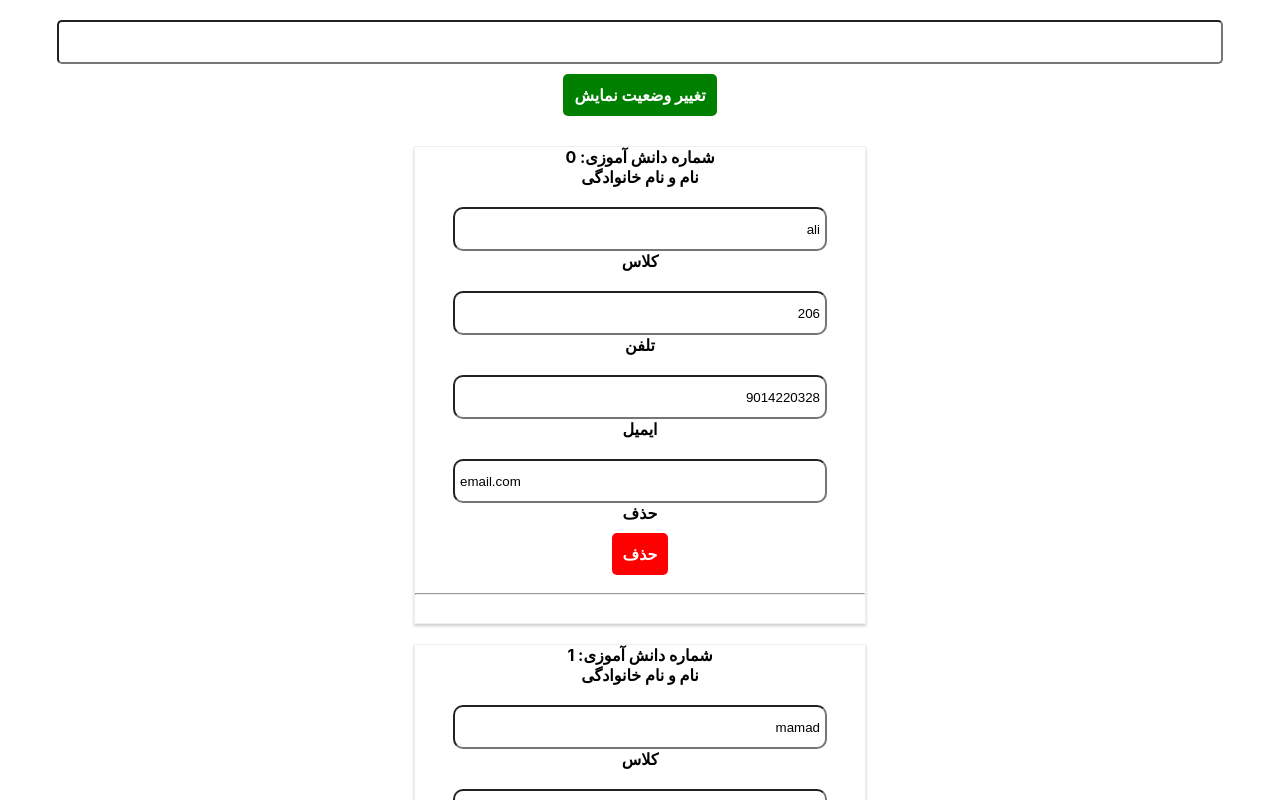
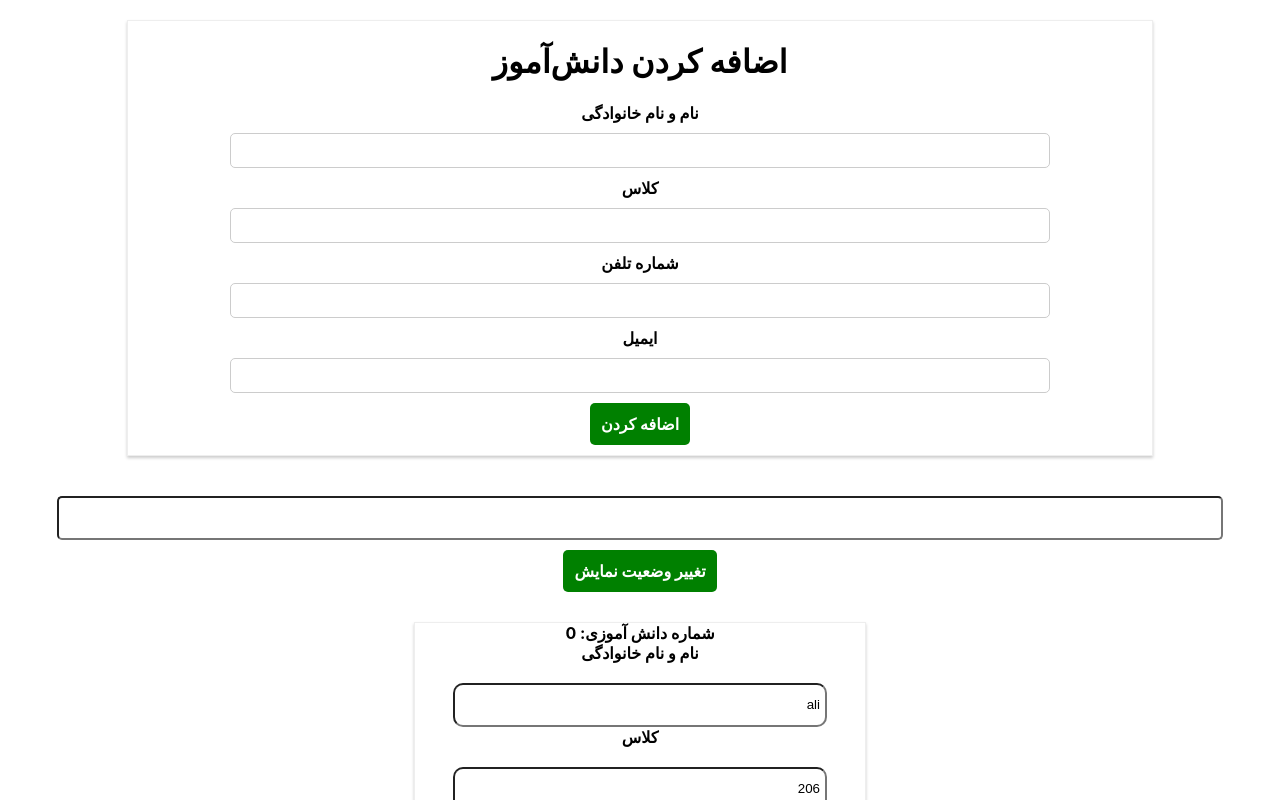
Before and after one commit to xandner/react-students, a React (Create React App) app: page / in a window 1280 px wide. Shown: the top 800 px of the page. Built offline with nearby package versions, Linux system fonts and the light colour scheme.

Commit message:
design add student

```diff
--- a/src/App.js
+++ b/src/App.js
@@ -2,91 +2,121 @@ import React, { useEffect, useState } from 'react';
 
 import Students from './components/students/students';
 import Button from './components/UI/button/button';
-import "./App.css"
+import "./App.css";
+import NewStudent from "./components/students/new_student/newStudent";
 
 function App() {
   const [students, setStudents] = useState([
-    { id: 0, name: "ali", classNumber: 206, phone: "9014220328", email: "email.com" },
-    { id: 1, name: "mamad", classNumber: 280, phone: "9014221358", email: "email.com" },
-    { id: 2, name: "taghi", classNumber: 201, phone: "9014226358", email: "email.com" },
-    { id: 3, name: "akbar", classNumber: 220, phone: "9014229358", email: "email.com" },
-  ])
-  const [arrayHolder,setArrayHolder]=useState([])
-  const [toggle,setToggle]=useState(false)
-  const [searchBarValue,setSearchBarValue] = useState("")
-  useEffect(()=>{
-    setArrayHolder(students)
-  },[])
-  const searchFilterFunction=(event)=>{
-    const searched=arrayHolder.filter((item)=>{
-      return item.name.toUpperCase().indexOf(event.target.value.toUpperCase())>-1
-    })
-    console.log(event.target.value)
-    console.log(searched)
-    setStudents(searched)
-    setSearchBarValue(event.target.value)
-  }
+    {
+      id: 0,
+      name: "ali",
+      classNumber: 206,
+      phone: "9014220328",
+      email: "email.com",
+    },
+    {
+      id: 1,
+      name: "mamad",
+      classNumber: 280,
+      phone: "9014221358",
+      email: "email.com",
+    },
+    {
+      id: 2,
+      name: "taghi",
+      classNumber: 201,
+      phone: "9014226358",
+      email: "email.com",
+    },
+    {
+      id: 3,
+      name: "akbar",
+      classNumber: 220,
+      phone: "9014229358",
+      email: "email.com",
+    },
+  ]);
+  const [arrayHolder, setArrayHolder] = useState([]);
+  const [toggle, setToggle] = useState(false);
+  const [searchBarValue, setSearchBarValue] = useState("");
+  useEffect(() => {
+    setArrayHolder(students);
+  }, []);
+  const searchFilterFunction = (event) => {
+    const searched = arrayHolder.filter((item) => {
+      return (
+        item.name.toUpperCase().indexOf(event.target.value.toUpperCase()) > -1
+      );
+    });
+    setStudents(searched);
+    setSearchBarValue(event.target.value);
+  };
   const nameChangeHandler = (event, id) => {
-    const studentIndex = students.findIndex(student => student.id === id)
-    const student = { ...students[studentIndex] }
-    student.name = event.target.value
-    const newStudents = [...students]
-    newStudents[studentIndex] = student
+    const studentIndex = students.findIndex((student) => student.id === id);
+    const student = { ...students[studentIndex] };
+    student.name = event.target.value;
+    const newStudents = [...students];
+    newStudents[studentIndex] = student;
     try {
       setStudents(newStudents);
     } catch (error) {
-      console.log(error)
+      console.log(error);
     }
-  }
+  };
   const emailChangeHandler = (event, id) => {
-    const studentIndex = students.findIndex(student => student.id === id)
-    const student = { ...students[studentIndex] }
-    student.email = event.target.value
-    const newStudents = [...students]
-    newStudents[studentIndex] = student
+    const studentIndex = students.findIndex((student) => student.id === id);
+    const student = { ...students[studentIndex] };
+    student.email = event.target.value;
+    const newStudents = [...students];
+    newStudents[studentIndex] = student;
     try {
       setStudents(newStudents);
     } catch (error) {
-      console.log(error)
+      console.log(error);
     }
-  }
+  };
   const phoneChangeHandler = (event, id) => {
-    const studentIndex = students.findIndex(student => student.id === id)
-    const student = { ...students[studentIndex] }
-    student.phone = event.target.value
-    const newStudents = [...students]
-    newStudents[studentIndex] = student
+    const studentIndex = students.findIndex((student) => student.id === id);
+    const student = { ...students[studentIndex] };
+    student.phone = event.target.value;
+    const newStudents = [...students];
+    newStudents[studentIndex] = student;
     try {
       setStudents(newStudents);
     } catch (error) {
-      console.log(error)
+      console.log(error);
     }
-  }
+  };
   const classNumberChangeHandler = (event, id) => {
-    const studentIndex = students.findIndex(student => student.id === id)
-    const student = { ...students[studentIndex] }
-    student.classNumber = event.target.value
-    const newStudents = [...students]
-    newStudents[studentIndex] = student
+    const studentIndex = students.findIndex((student) => student.id === id);
+    const student = { ...students[studentIndex] };
+    student.classNumber = event.target.value;
+    const newStudents = [...students];
+    newStudents[studentIndex] = student;
     try {
       setStudents(newStudents);
     } catch (error) {
-      console.log(error)
+      console.log(error);
     }
-  }
-  const deleteStudent=(index)=>{
-    const newStudents=[...students]
-    newStudents.splice(index,1)
-    setStudents(newStudents)
-  }
-  const toggleHandler=()=>{
-    setToggle(!toggle)
-  }
+  };
+  const deleteStudent = (index) => {
+    const newStudents = [...students];
+    newStudents.splice(index, 1);
+    setStudents(newStudents);
+  };
+  const toggleHandler = () => {
+    setToggle(!toggle);
+  };
   return (
     <div className="App">
-      <input type={"text"} value={searchBarValue} onChange={searchFilterFunction}></input>
-      <br/>
-      <Button btnType={'success'} clicked={toggleHandler}>
+      <NewStudent />
+      <input
+        type={"text"}
+        value={searchBarValue}
+        onChange={searchFilterFunction}
+      ></input>
+      <br />
+      <Button btnType={"success"} clicked={toggleHandler}>
         تغییر وضعیت نمایش
       </Button>
       <Students
--- /dev/null
+++ b/src/components/students/new_student/newStudent.css
@@ -0,0 +1,23 @@
+.newStudent{
+    width: 80%;
+    margin: 20px auto;
+    border: 1px solid #eee;
+    box-shadow: 0 2px 3px #ccc;
+    text-align: center;
+}
+.newStudent label{
+    display: block;
+    margin: 10px auto;
+    text-align: center;
+    font-weight: bold;
+}
+.newStudent input{
+    width: 80%;
+    height: 35px;
+    border-radius: 5px;
+    padding: 5px;
+    border: 1px solid #ccc;
+    outline: none;
+    box-sizing: border-box;
+    margin: auto;
+}
--- /dev/null
+++ b/src/components/students/new_student/newStudent.js
@@ -0,0 +1,24 @@
+import React from "react";
+import "./newStudent.css";
+import Button from "../../UI/button/button";
+
+const NewStudent = () => {
+  return (
+    <div className="newStudent">
+      <h1>اضافه کردن دانش‌آموز</h1>
+      <label>نام و نام خانوادگی</label>
+      <input type={"text"} />
+      <label>کلاس</label>
+      <input type={"text"} />
+      <label>شماره تلفن</label>
+      <input type={"text"} />
+      <label>ایمیل</label>
+      <input type={"email"} />
+      <br />
+      <Button btnType={"success"} clicked={() => alert("clicked")}>
+        اضافه کردن
+      </Button>
+    </div>
+  );
+};
+export default NewStudent;
```
